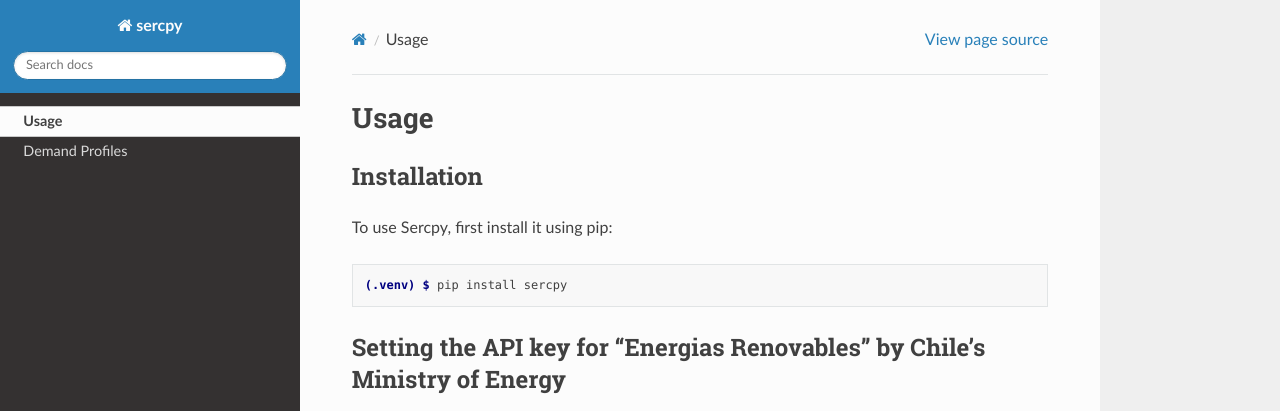
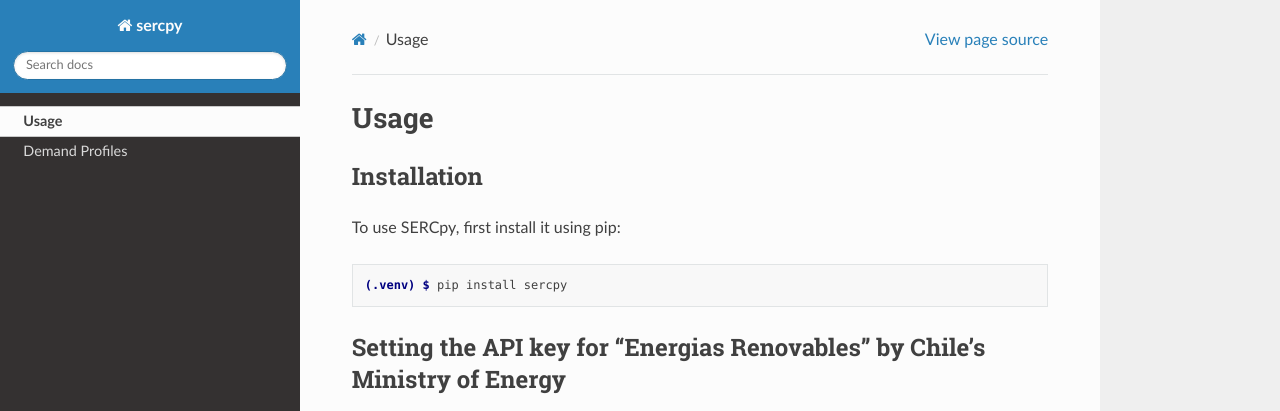
Before and after one commit to adrian-riebel/rtd-tutorial, a Sphinx documentation site: the page built from docs/source/usage.rst, in a window 1280 px wide and 1165 px high. Shown: the top 411 px of the window. Built offline with Sphinx 7.4.7 and the Read the Docs theme 3.1.0, drawn with Linux system fonts in a browser that asks for light colours; pages that are not in the unit, such as notebooks, are missing from menus.

```diff
--- a/docs/source/usage.rst
+++ b/docs/source/usage.rst
@@ -6,7 +6,7 @@ Usage
 Installation
 ------------
 
-To use Sercpy, first install it using pip:
+To use SERCpy, first install it using pip:
 
 .. code-block:: console
 
```
